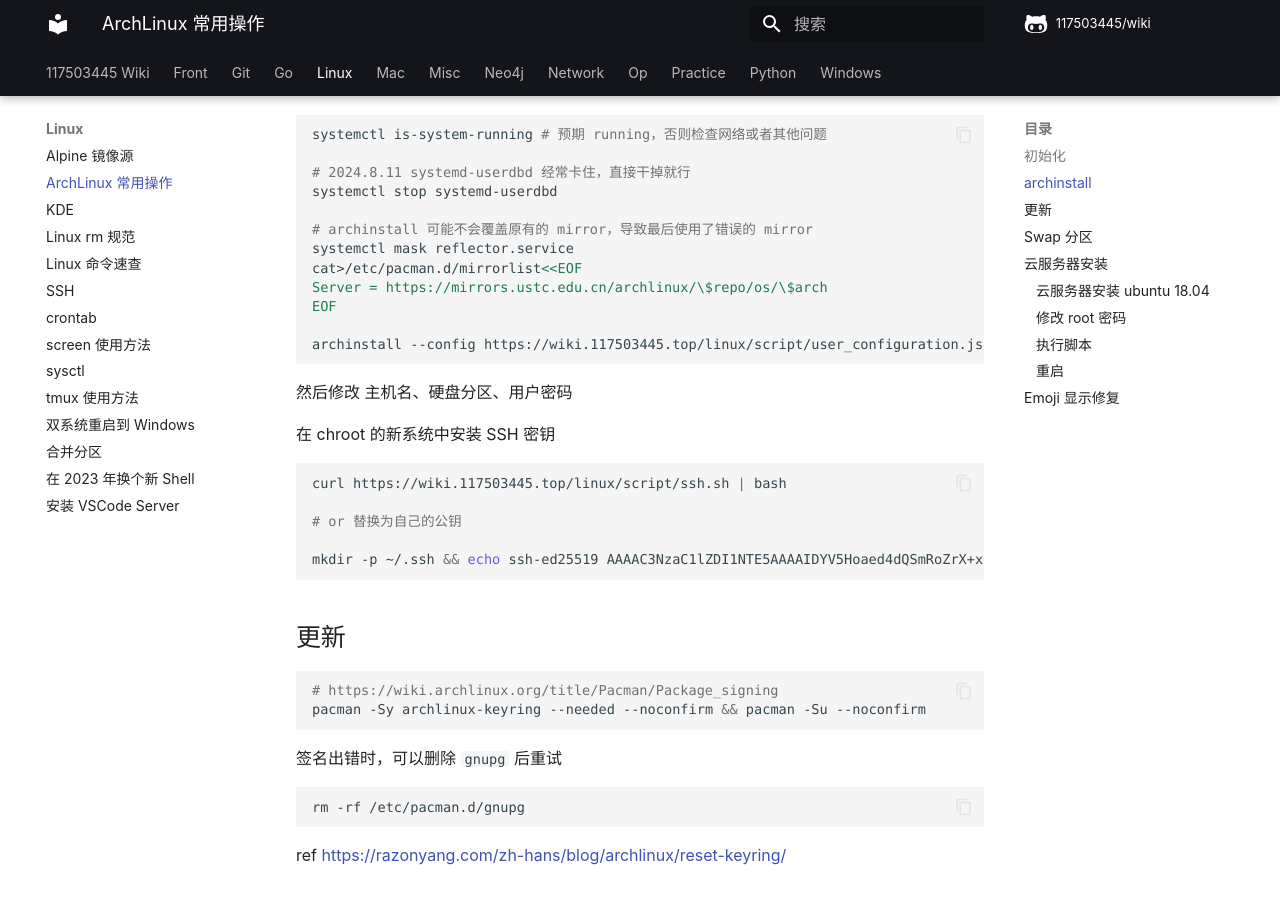
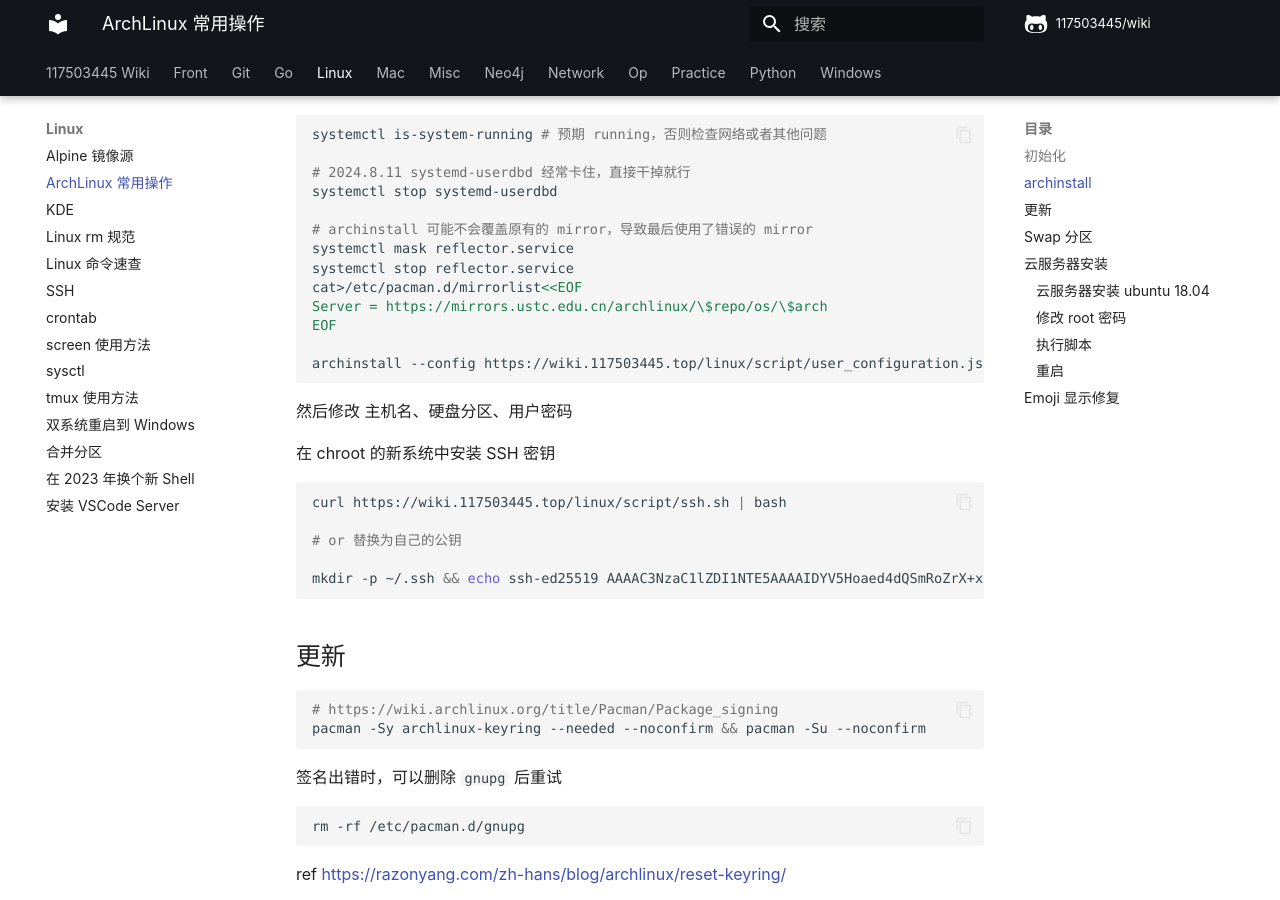
Before and after one commit to 117503445/wiki, an MkDocs documentation site: the page built from docs/linux/ArchLinux 常用操作.md, in a window 1280 px wide and 900 px high, scrolled down 322 px. Built offline with MkDocs 1.6.1 and Material for MkDocs 9.7.7, drawn with Linux system fonts in a browser that asks for light colours; some web fonts are replaced; comment, search, counter and statistics services are not loaded.

Commit message:
stop
Signed-off-by: 117503445 <t117503445@gmail.com>

```diff
--- a/docs/linux/ArchLinux 常用操作.md
+++ b/docs/linux/ArchLinux 常用操作.md
@@ -16,6 +16,7 @@ systemctl stop systemd-userdbd
 
 # archinstall 可能不会覆盖原有的 mirror，导致最后使用了错误的 mirror
 systemctl mask reflector.service
+systemctl stop reflector.service
 cat>/etc/pacman.d/mirrorlist<<EOF
 Server = https://mirrors.ustc.edu.cn/archlinux/\$repo/os/\$arch
 EOF
```
